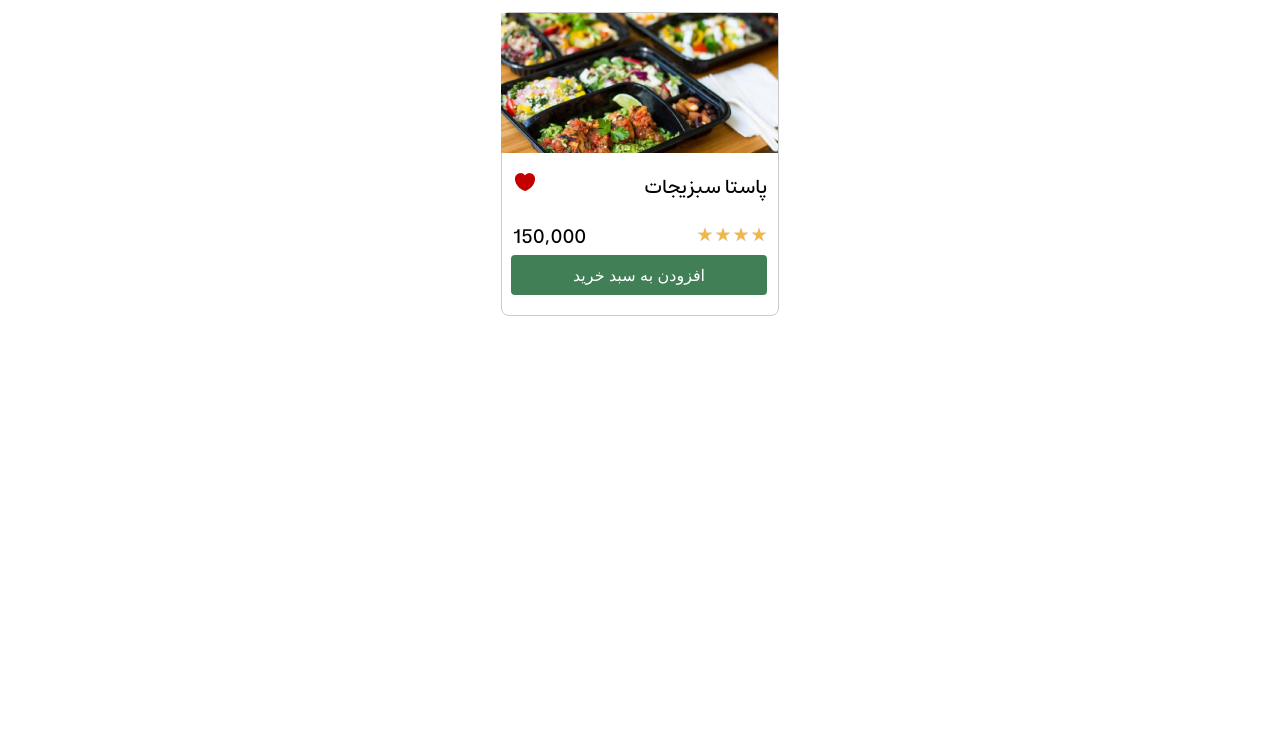
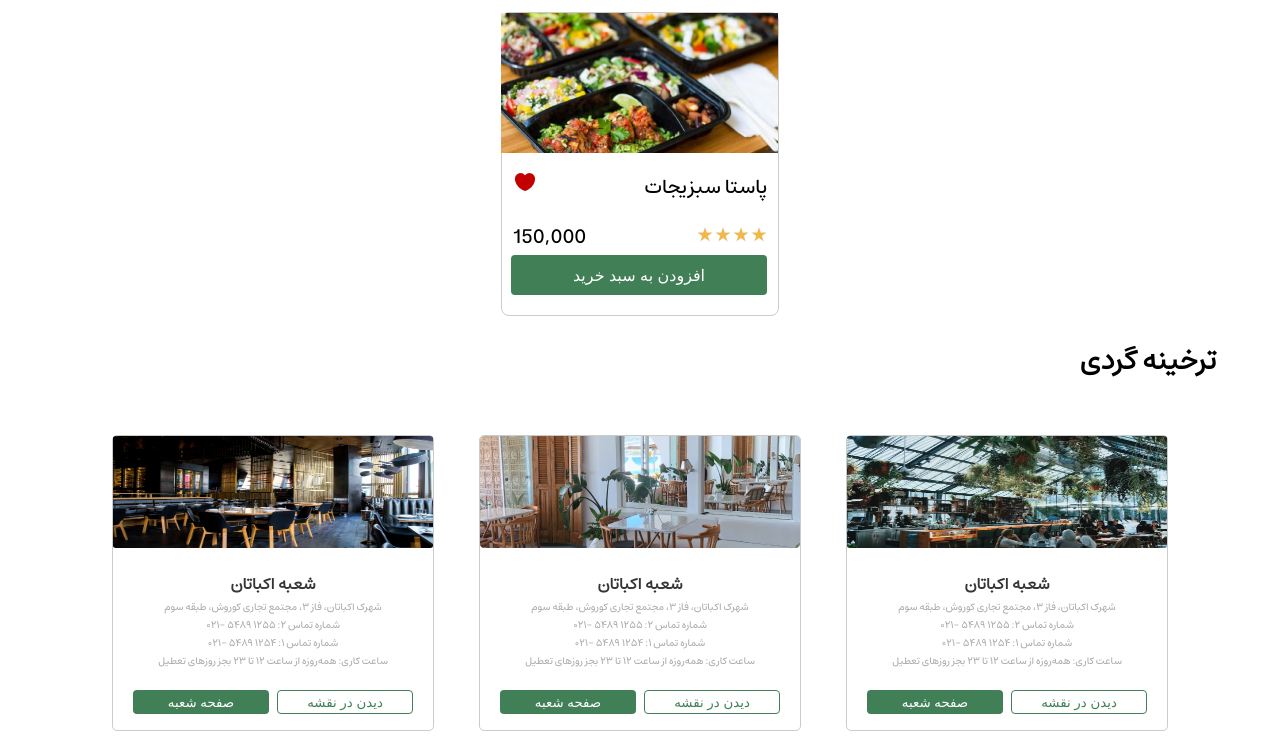
Before and after one commit to MaedehBagheri/Resturan-website-js, a plain HTML site: page index.html in a window 1280 px wide. Shown: the part 1895-2636 px from the top of the page. Before the commit the page ends 2221 px from the top, so only its background shows below. Drawn offline with nearby package versions, Linux system fonts and the light colour scheme.

Commit message:
end of branch-tarkhineh

```diff
--- a/css/style.css
+++ b/css/style.css
@@ -62,6 +62,7 @@ header{
         position: absolute;
         background-color: var(--color-white);
      right: 0;
+
         width: 100%;
        top: -400px;
     }
@@ -87,6 +88,7 @@ border-radius: 5px;
     }
     .active{
         top: 16px;
+        height: 100%;
     }
 }
 /* end of header */
@@ -264,3 +266,61 @@ align-items: center;
     font-size: 20px;
     font-weight: 500;
 }
+
+/* branches */
+
+.branches{
+    padding: 10px 5%;
+}
+.carts-branches{
+    display: flex;
+    justify-content: center;
+    align-items: center;
+    gap: 4.5rem;
+    flex-wrap: wrap;
+}
+.branch-img img{
+    width: 320px;
+    height: 112px;
+}
+.cart-1{
+    border: 1px solid #cbcbcb;
+    border-radius: 5px;
+}
+
+.branch-detail{
+padding: 16px;
+text-align: center;
+}
+
+.branch-detail h4{
+    font-size: 16px;
+    font-weight: 700;
+    color: #353535;
+}
+.branch-address{
+    color: #adadad;
+}
+
+.branch-buttons{
+    display: flex;
+    justify-content: space-around;
+    margin-top: 2rem;
+}
+.btn{
+    border: none;
+    cursor: pointer;
+    width:136px;
+    height:24px;
+    border-radius: 4px;
+    background-color: #417f56;
+    color: #ffffff;
+}
+.map-btn{
+background-color: #ffffff;
+border: 1px solid #417f56;
+color: #417f56;
+}
+.branches-title{
+    margin-bottom: 5rem;
+}
--- a/index.html
+++ b/index.html
@@ -308,7 +308,68 @@
 
 </div>
 </section>
-
+<!-- branch-tarkhine -->
+<section class="branches">
+    <div class="branches-title">
+        <h4>ترخینه گردی</h4>
+    </div>
+    <div class="carts-branches">
+<div class="cart-1">
+<div class="branch-img">
+    <img src="./assets/images/Device=Desktop, Picture=1(1).png" alt="">
+</div>
+<div class="branch-detail">
+    <h4>شعبه اکباتان</h4>
+    <p class="branch-address">
+        شهرک اکباتان، فاز ۳، مجتمع تجاری کوروش، طبقه سوم<br>
+        شماره تماس ۲: ۱۲۵۵ ۵۴۸۹ -۰۲۱<br>
+        شماره تماس ۱: ۱۲۵۴ ۵۴۸۹ -۰۲۱<br>
+        ساعت کاری: همه‌روزه از ساعت ۱۲ تا ۲۳ بجز روزهای تعطیل
+    </p>
+    <div class="branch-buttons">
+        <button class="btn map-btn">دیدن در نقشه</button>
+        <button class="btn">صفحه شعبه</button>
+    </div>
+</div>
+</div>
+<div class="cart-1">
+    <div class="branch-img">
+        <img src="./assets/images/Image.png" alt="">
+    </div>
+    <div class="branch-detail">
+        <h4>شعبه اکباتان</h4>
+        <p class="branch-address">
+            شهرک اکباتان، فاز ۳، مجتمع تجاری کوروش، طبقه سوم<br>
+            شماره تماس ۲: ۱۲۵۵ ۵۴۸۹ -۰۲۱<br>
+            شماره تماس ۱: ۱۲۵۴ ۵۴۸۹ -۰۲۱<br>
+            ساعت کاری: همه‌روزه از ساعت ۱۲ تا ۲۳ بجز روزهای تعطیل
+        </p>
+        <div class="branch-buttons">
+            <button class="btn map-btn">دیدن در نقشه</button>
+            <button class="btn">صفحه شعبه</button>
+        </div>
+    </div>
+    </div>
+    <div class="cart-1">
+        <div class="branch-img">
+            <img src="./assets/images/Device=Desktop, Picture=5.png" alt="">
+        </div>
+        <div class="branch-detail">
+            <h4>شعبه اکباتان</h4>
+            <p class="branch-address">
+                شهرک اکباتان، فاز ۳، مجتمع تجاری کوروش، طبقه سوم<br>
+                شماره تماس ۲: ۱۲۵۵ ۵۴۸۹ -۰۲۱<br>
+                شماره تماس ۱: ۱۲۵۴ ۵۴۸۹ -۰۲۱<br>
+                ساعت کاری: همه‌روزه از ساعت ۱۲ تا ۲۳ بجز روزهای تعطیل
+            </p>
+            <div class="branch-buttons">
+                <button class="btn map-btn">دیدن در نقشه</button>
+                <button class="btn">صفحه شعبه</button>
+            </div>
+        </div>
+        </div>
+    </div>
+</section>
 
 
 
```
Also changed, not shown: assets/images/Device=Desktop, Picture=1(1).png (added), assets/images/Device=Desktop, Picture=5.png (added), assets/images/Image.png (added).
